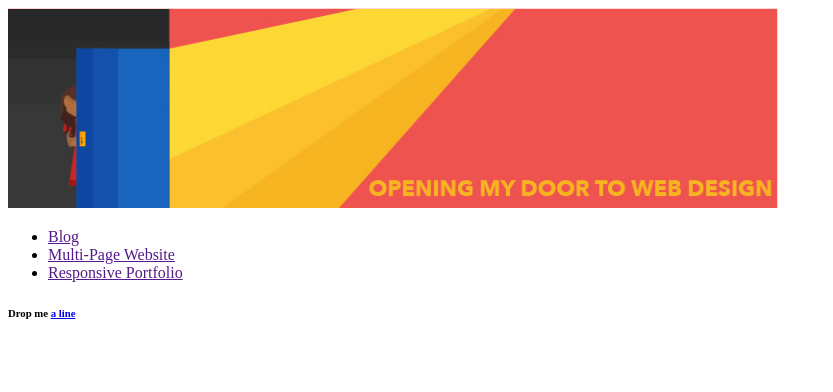
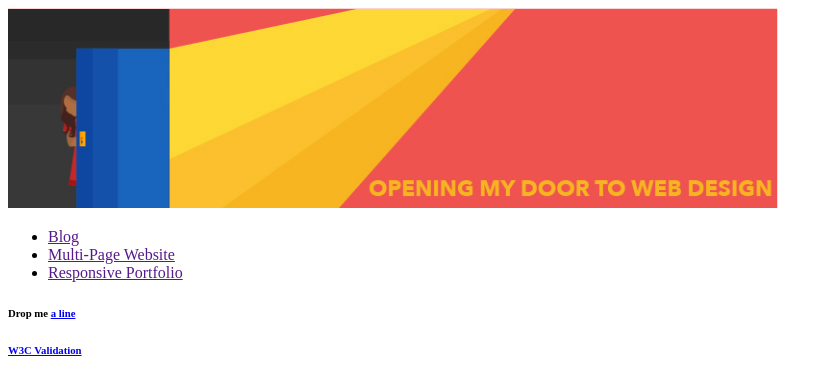
Before and after one commit to nikisiv/nikisiv.github.io, a plain HTML site: page index.html in a window 1280 px wide. Shown: the whole page, without its empty margins (0-833 px from the left). Drawn offline with Linux system fonts and the light colour scheme.

Commit message:
added validation footnote

```diff
--- a/index.html
+++ b/index.html
@@ -17,6 +17,7 @@
  </nav>
  <footer>
    <h6> Drop me <a href = "mailto: nsivaakumar@ucdavis.edu"> a line </a> </h6>
+   <h6> <a href = "https://validator.w3.org/nu/?doc=https%3A%2F%2Fnikisiv.github.io%2F"> W3C Validation</a></h6>
  </footer>
 </body>
 </html>
```
Also changed, not shown: 1 other file.
